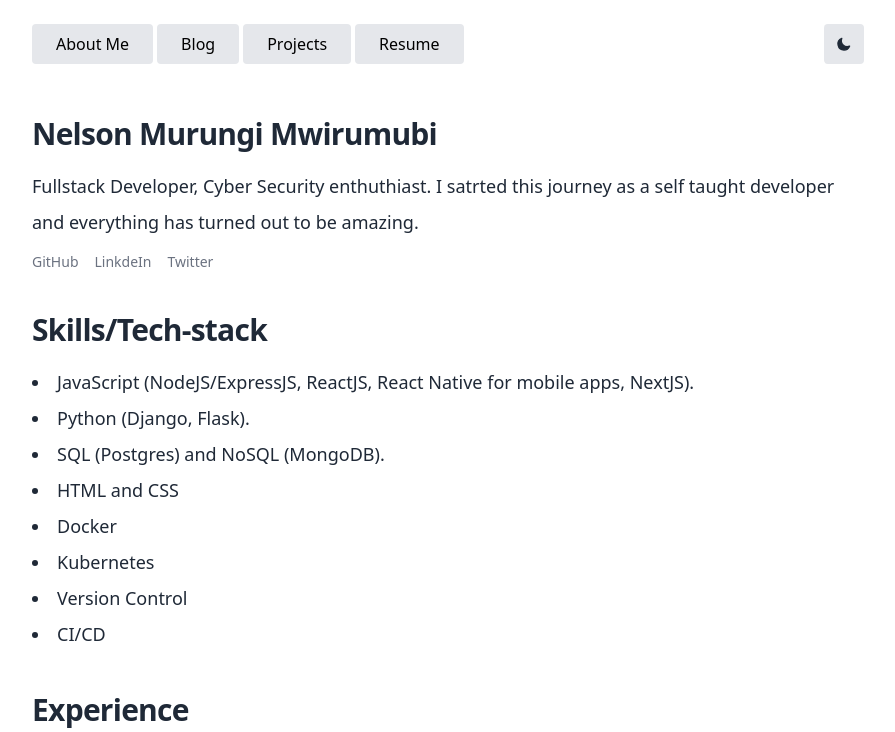
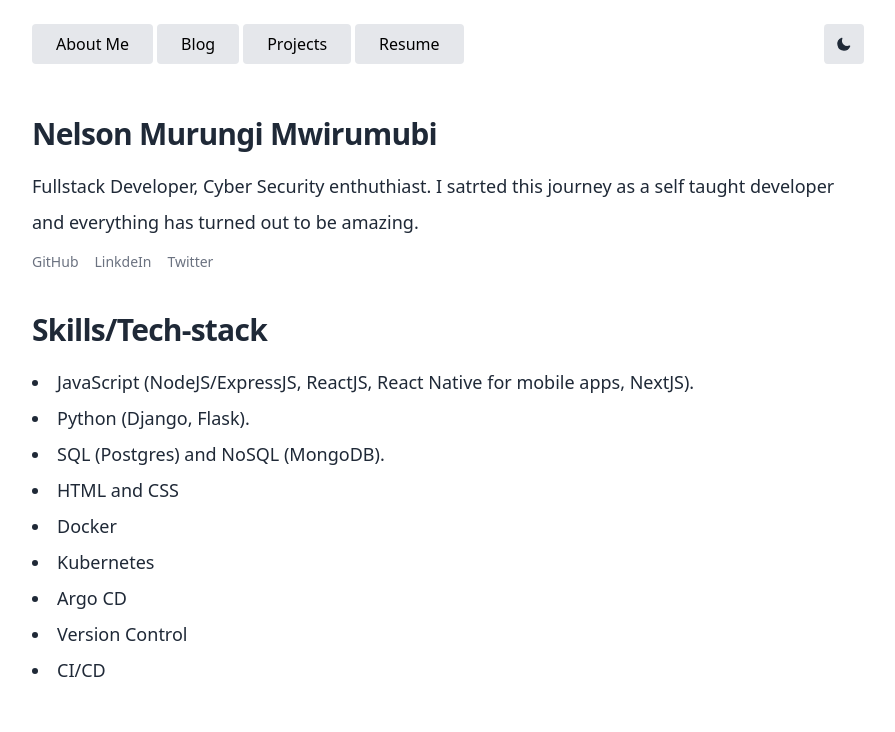
Before and after one commit to mwinel/nelsonmurungi.com, a Next.js app: page /resume in a window 1280 px wide. Shown: the top 732 px of the page, without its empty margins (192-1087 px from the left). Built offline with nearby package versions, Linux system fonts and the light colour scheme.

Commit message:
Add new skill

```diff
--- a/data/skills.js
+++ b/data/skills.js
@@ -25,6 +25,10 @@ export const skills = [
   },
   {
     id: 7,
+    name: "Argo CD",
+  },
+  {
+    id: 7,
     name: "Version Control",
   },
   {
```
